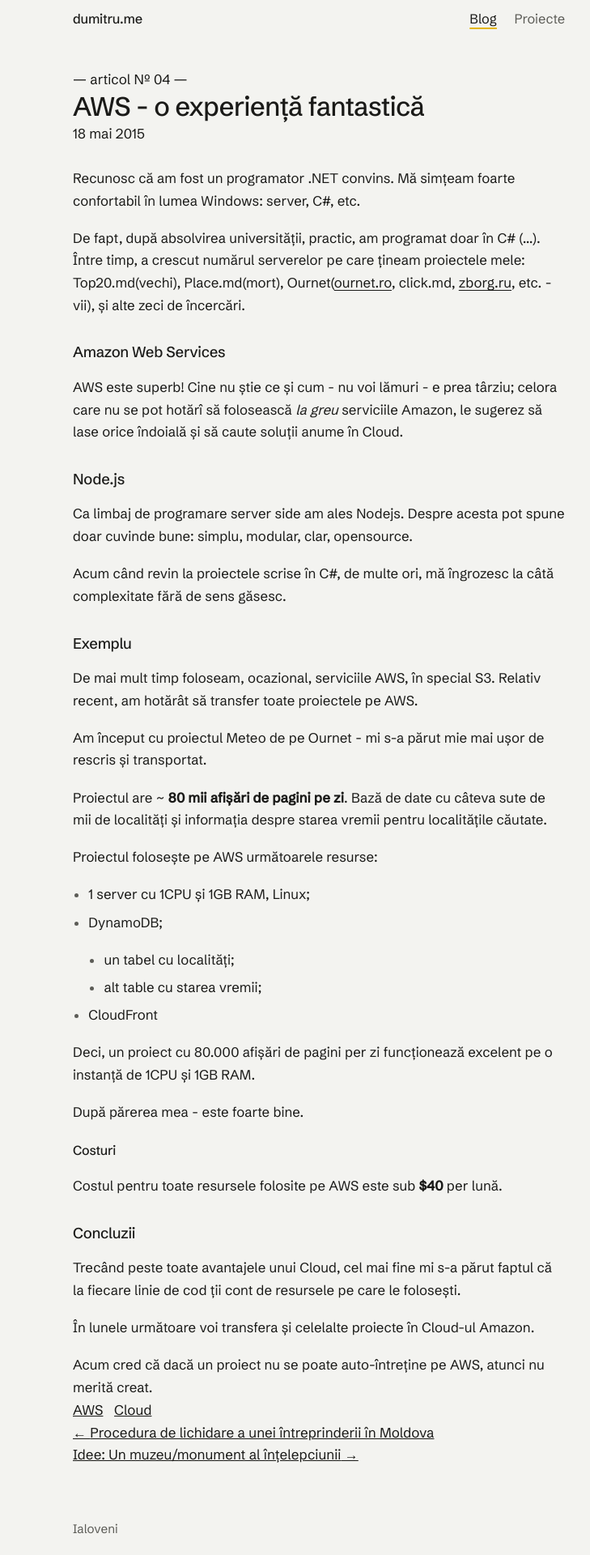
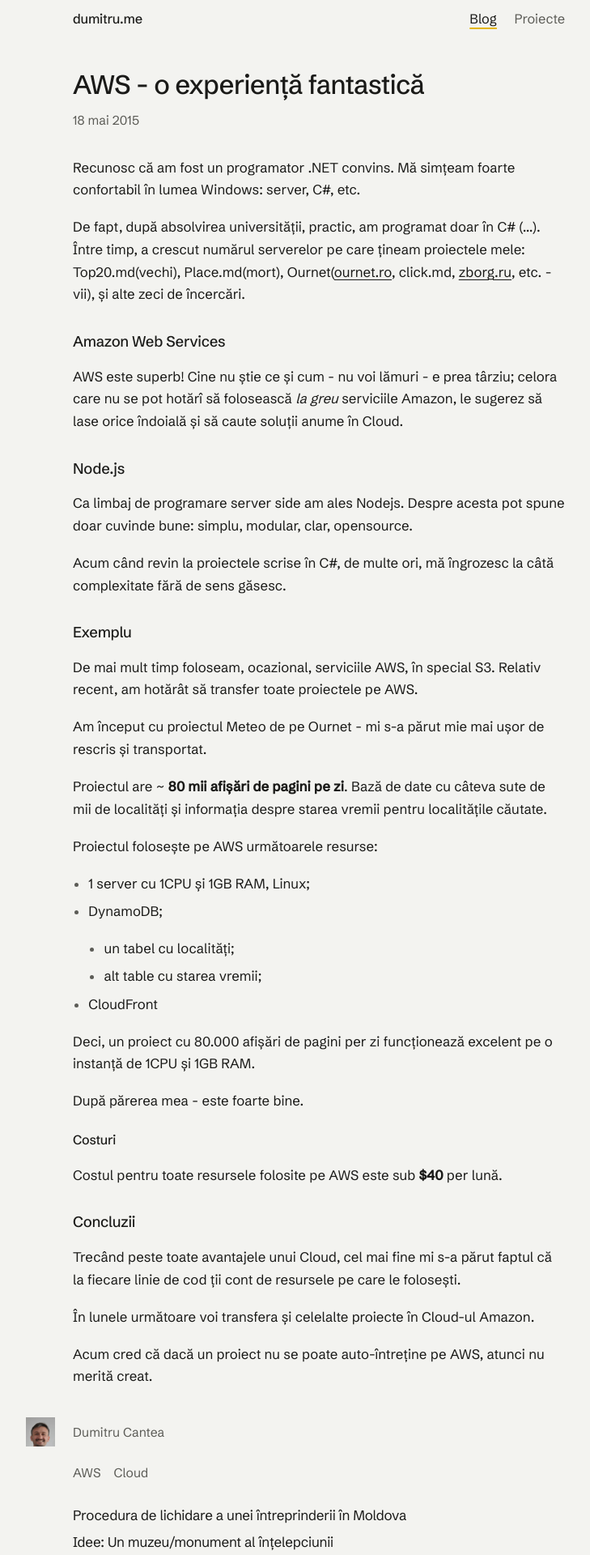
Before and after one commit to mitica/dumitru.me, a Next.js app: page /blog/aws-o-experienta-fantastica in a window 1280 px wide. Shown: the part 40-1960 px from the top of the page at 81% size, without its empty margins (82-811 px from the left). Built offline with nearby package versions, Linux system fonts and the light colour scheme.

Commit message:
notes and tags in the same column
A note stays clear of the portrait until the end, where the same face signs it. Tags are just the notes that share a word.

```diff
--- a/app/blog/[slug]/page.tsx
+++ b/app/blog/[slug]/page.tsx
@@ -1,6 +1,7 @@
 import type { Metadata } from "next";
 import Link from "next/link";
 import { notFound } from "next/navigation";
+import { Portrait } from "@/components/portrait";
 import { formatDateRo } from "@/lib/format";
 import { getAdjacentPosts, getAllPosts, getPostBySlug, normalizeTagSlug } from "@/lib/content";
 
@@ -32,49 +33,35 @@
   }
 
   const adjacent = getAdjacentPosts(post.slug);
-  const allPosts = getAllPosts();
-  const index = allPosts.findIndex((p) => p.slug === post.slug);
-  const issue = allPosts.length - index;
 
   return (
     <article>
-      <header className="article-head">
-        <p className="dateline article-head__eyebrow">
-          — articol Nº&nbsp;{String(issue).padStart(2, "0")} —
-        </p>
-        <h1 className="article-head__title">{post.title}</h1>
-        <p className="article-head__meta">{formatDateRo(post.dateValue)}</p>
-      </header>
+      <h1>{post.title}</h1>
+      <p className="meta">
+        <time dateTime={post.date}>{formatDateRo(post.dateValue)}</time>
+      </p>
 
-      <div className="markdown" style={{ marginTop: "1.8rem" }} dangerouslySetInnerHTML={{ __html: post.contentHtml }} />
+      <div className="markdown" dangerouslySetInnerHTML={{ __html: post.contentHtml }} />
 
-      <footer className="article-foot">
-        <div className="post-entry__tags" style={{ display: "flex", flexWrap: "wrap", gap: "0.45rem 0.85rem" }}>
+      <p className="sign with-portrait">
+        <Portrait size={36} />
+        Dumitru Cantea
+      </p>
+
+      {post.tags.length > 0 ? (
+        <p className="tags">
           {post.tags.map((tag) => (
-            <Link key={`${post.slug}-${tag}`} href={`/tags/${normalizeTagSlug(tag)}`} className="chip">
+            <Link key={`${post.slug}-${tag}`} href={`/tags/${normalizeTagSlug(tag)}`}>
               {tag}
             </Link>
           ))}
-        </div>
+        </p>
+      ) : null}
 
-        <nav className="article-nav" aria-label="Navigare articole">
-          <div className="article-nav__prev">
-            {adjacent.next ? (
-              <Link href={`/blog/${adjacent.next.slug}`}>
-                ← <span style={{ textTransform: "none", letterSpacing: 0 }}>{adjacent.next.title}</span>
-              </Link>
-            ) : null}
-          </div>
-
-          <div className="article-nav__next">
-            {adjacent.prev ? (
-              <Link href={`/blog/${adjacent.prev.slug}`}>
-                <span style={{ textTransform: "none", letterSpacing: 0 }}>{adjacent.prev.title}</span> →
-              </Link>
-            ) : null}
-          </div>
-        </nav>
-      </footer>
+      <nav className="pager" aria-label="Note vecine">
+        {adjacent.next ? <Link href={`/blog/${adjacent.next.slug}`}>{adjacent.next.title}</Link> : null}
+        {adjacent.prev ? <Link href={`/blog/${adjacent.prev.slug}`}>{adjacent.prev.title}</Link> : null}
+      </nav>
     </article>
   );
 }
```
Also changed, not shown: app/blog/page.tsx (+8 -12 lines), app/not-found.tsx (+8 -23 lines), app/tags/[slug]/page.tsx (+9 -10 lines), components/tag-cloud.tsx (deleted, +0 -37 lines).
